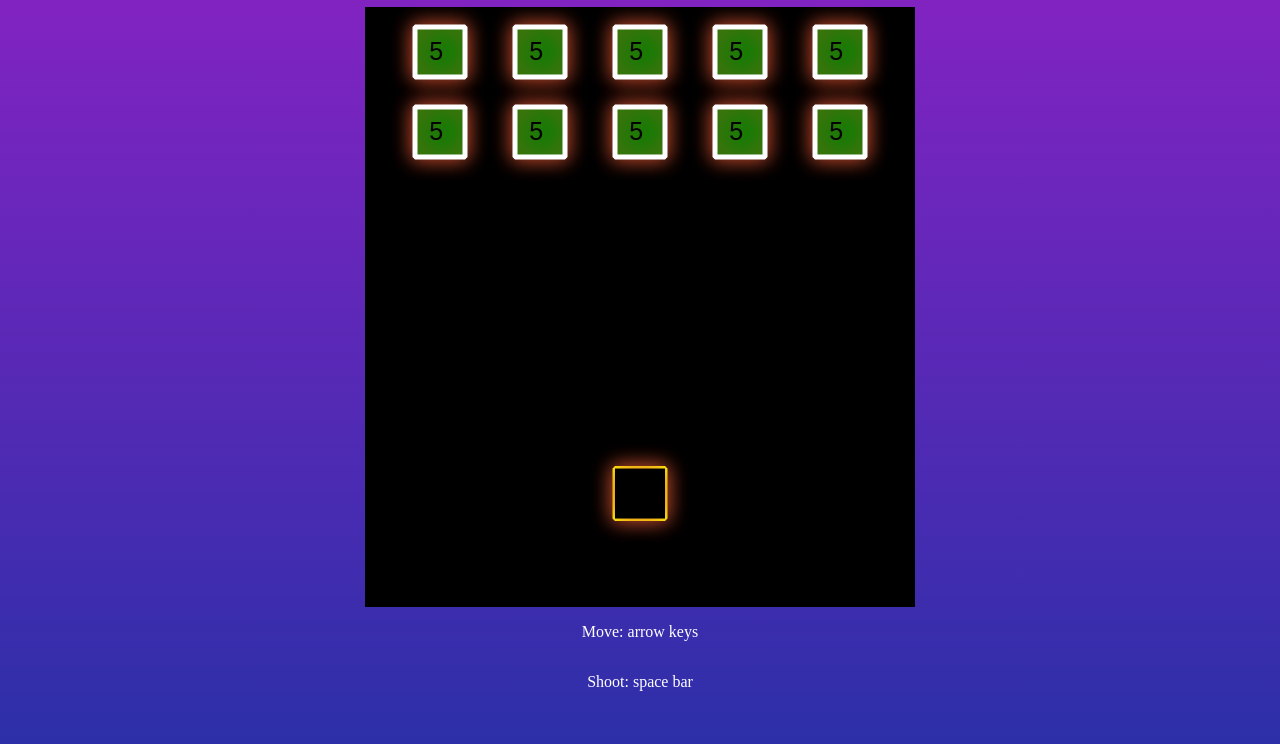
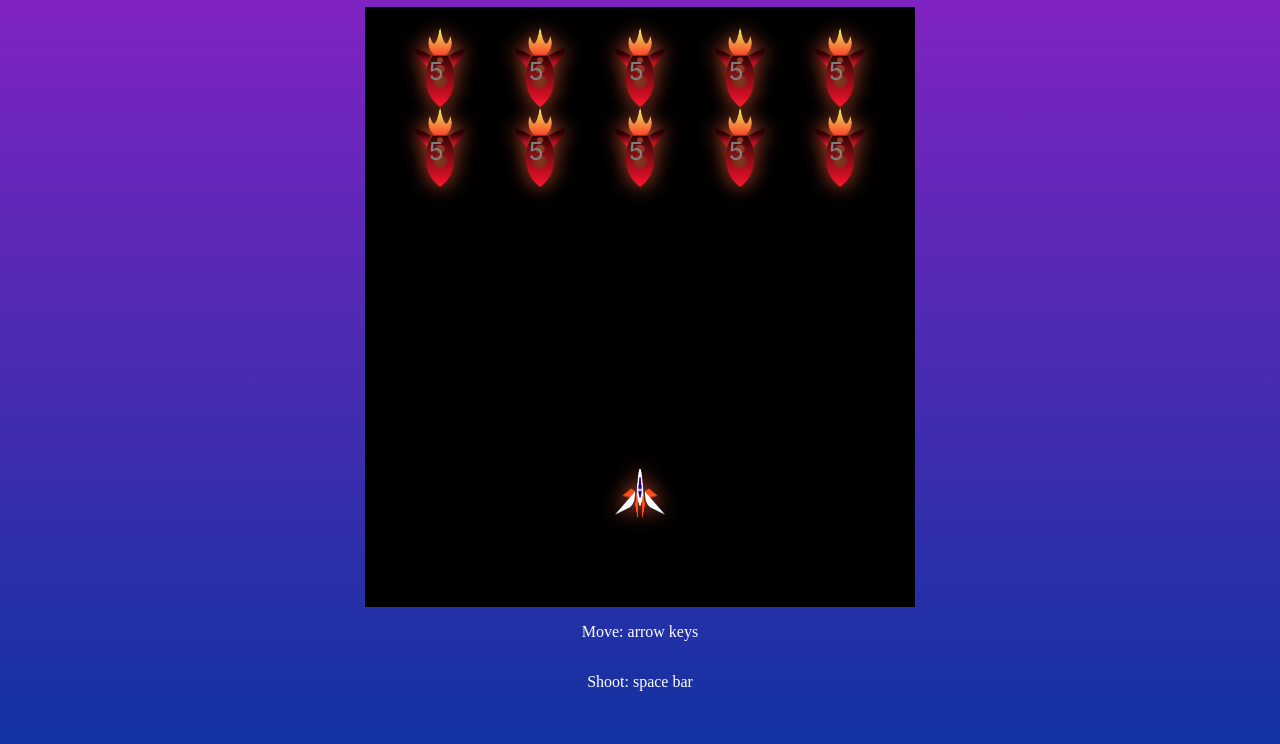
Before and after one commit to ryanlhy/shootergame, a plain HTML site: page index.html in a window 1280 px wide. Shown: the part 56-800 px from the top of the page. Drawn offline with Linux system fonts and the light colour scheme.

Commit message:
added images of enemy and player

```diff
--- a/Enemy.js
+++ b/Enemy.js
@@ -5,28 +5,37 @@ export default class Enemy {
     this.color = color;
     this.health = health;
     this.width = 50;
-    this.height = 50;
+    this.height = 80;
+
+    // set image
+    const image = new Image();
+    image.src = "./img/enemy_rocket.png";
+    this.image = image;
   }
 
   draw(ctx) {
-    // fill the rect
-    ctx.fillStyle = this.color;
-    // create a shield if health greater than 1
-    if (this.health > 1) {
-      // draw the outline
-      ctx.strokeStyle = "white";
-    } else {
-      // outline is the same color, so looks like no shield
-      ctx.strokeStyle = this.color;
-    }
+    //draw player as image
+    ctx.drawImage(this.image, this.x, this.y, this.width, this.height);
 
-    //  Draws a "filled" rectangle
-    ctx.fillRect(this.x, this.y, this.width, this.height);
-    // Draws a rectangle (no fill) / outline
-    ctx.strokeRect(this.x, this.y, this.width, this.height);
+    //default box
+    // // fill the rect
+    // ctx.fillStyle = this.color;
+    // // create a shield if health greater than 1
+    // if (this.health > 1) {
+    //   // draw the outline
+    //   ctx.strokeStyle = "white";
+    // } else {
+    //   // outline is the same color, so looks like no shield
+    //   ctx.strokeStyle = this.color;
+    // }
+
+    // //  Draws a "filled" rectangle
+    // ctx.fillRect(this.x, this.y, this.width, this.height);
+    // // Draws a rectangle (no fill) / outline
+    // ctx.strokeRect(this.x, this.y, this.width, this.height);
 
     // draw text
-    ctx.fillStyle = "black";
+    ctx.fillStyle = "gray";
     ctx.font = "25px Arial";
     ctx.fillText(
       this.health,
--- a/Player.js
+++ b/Player.js
@@ -9,6 +9,11 @@ export default class Player {
     this.height = 50;
     this.speed = 4;
 
+    // set image
+    const image = new Image();
+    image.src = "./img/spaceship.png";
+    this.image = image;
+
     // add keyboard listeners, fired when key is pressed / released
     document.addEventListener("keydown", this.keydown);
     document.addEventListener("keyup", this.keyup);
@@ -17,15 +22,20 @@ export default class Player {
   // draw method
   draw(ctx) {
     this.move();
-    // strokeStyle	- Sets or returns the color, gradient, or pattern used for strokes
-    ctx.strokeStyle = "yellow";
-    // strokeRect() - Draws a rectangle (no fill)
-    ctx.strokeRect(this.x, this.y, this.width, this.height);
 
-    // fillStyle - Sets or returns the color, gradient, or pattern used to fill the drawing
-    ctx.fillStyle = "black";
-    // fillRect() - Draws a "filled" rectangle
-    ctx.fillRect(this.x, this.y, this.width, this.height);
+    //draw player as image
+    ctx.drawImage(this.image, this.x, this.y, this.width, this.height);
+
+    // box
+    // // strokeStyle	- Sets or returns the color, gradient, or pattern used for strokes
+    // ctx.strokeStyle = "yellow";
+    // // strokeRect() - Draws a rectangle (no fill)
+    // ctx.strokeRect(this.x, this.y, this.width, this.height);
+    // // fillStyle - Sets or returns the color, gradient, or pattern used to fill the drawing
+    // ctx.fillStyle = "black";
+    // // fillRect() - Draws a "filled" rectangle
+    // ctx.fillRect(this.x, this.y, this.width, this.height);
+
     // shoot method
     this.shoot();
   }
@@ -35,7 +45,7 @@ export default class Player {
     if (this.shootPressed) {
       console.log("shoot");
       // how fast is the bullet
-      const speed = 5;
+      const speed = 15;
       // delay between bullets. used to control number of shoot() loops before next bullet activation
       const delay = 7;
       // how much damage bullet cause
--- a/main.css
+++ b/main.css
@@ -6,7 +6,7 @@ body{
     margin: 0;
     /* viewport -gradient background
     100 of vh (viewport height)*/
-    height: 130vh;
+    height: 100vh;
     background: linear-gradient(
         0deg,
         rgb(17, 51, 161) 0%,
```
Also changed, not shown: app.js (+71 -0 lines), img/RFnzzG.png (added), img/enemy_rocket.png (added), img/rocket.png (added), img/spaceship.png (added).
